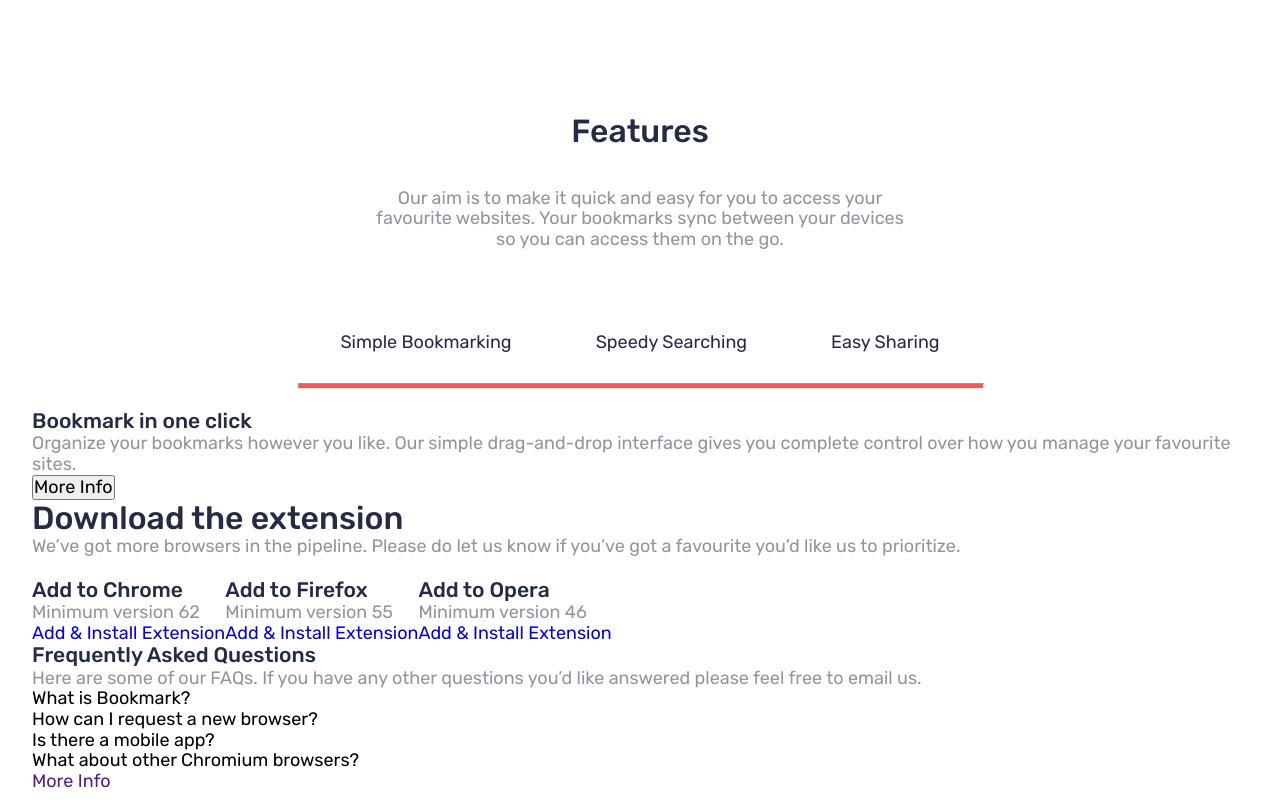
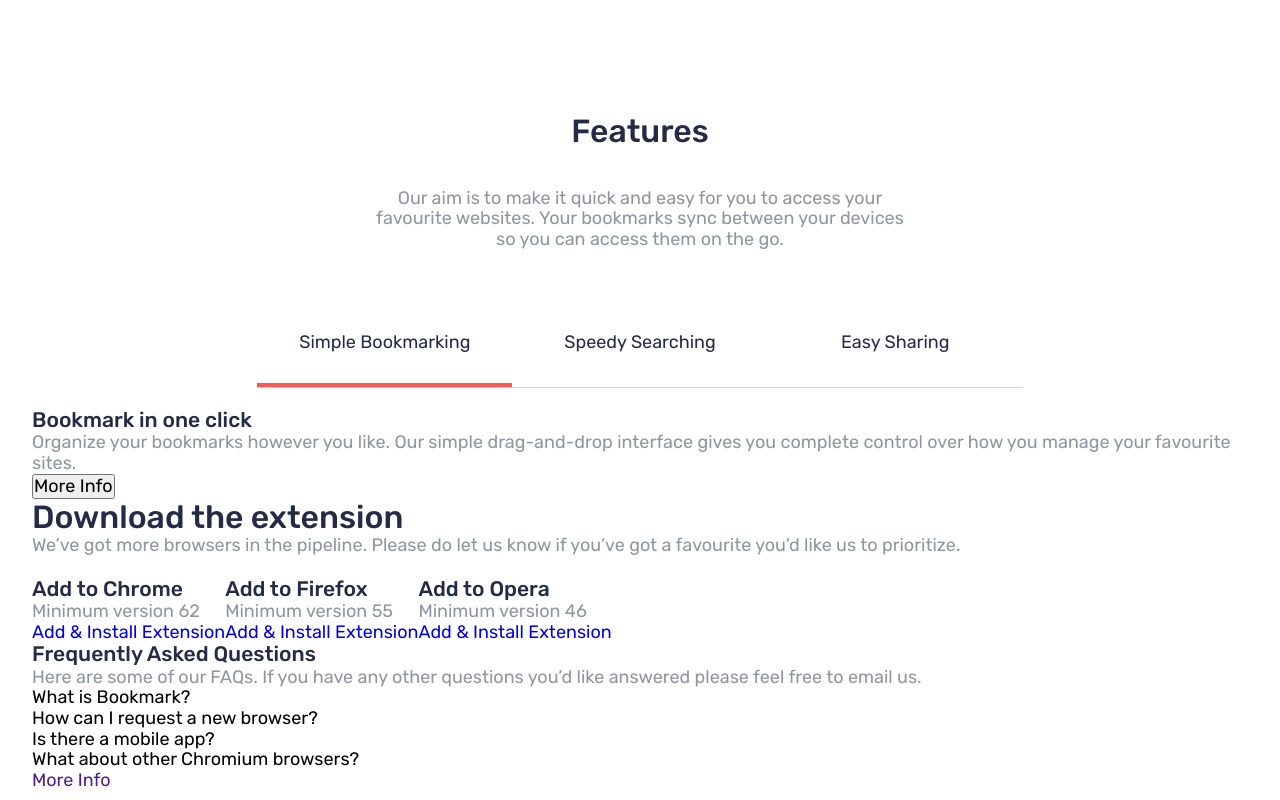
Before and after one commit to waterrDrinker/bookmark-landing-page, a React (Vite) app: page / in a window 1280 px wide. Shown: the part 686-1486 px from the top of the page. Built offline with nearby package versions, Linux system fonts and the light colour scheme.

Commit message:
Done sliding border-bottom animation.

```diff
--- a/src/components/features/Features.jsx
+++ b/src/components/features/Features.jsx
@@ -4,7 +4,7 @@ import feature from './Features.module.scss';
 
 const Features = () => {
 	const [active, setActive] = useState(0)
-	console.log(active)
+
 	return (
 		<section className='container m-auto'>
 			<div>
@@ -18,14 +18,19 @@ const Features = () => {
 				<div className={feature.bar}>
 					<div className={feature.buttons}>
 						{features.map((title, index) => (
-							<button key={title.name} onClick={() => {
+							<button
+							key={title.id}
+							className={feature[`btn-${index + 1}`]}
+							onClick={() => {
 								setActive(index);
-							}}>
+							}}
+							>
 								{title.name}
 							</button>
 						))}
+						<hr style={{marginLeft: `${active * 100}%`}} />
+						<div className={feature['sub-border']}></div>
 					</div>
-					<hr />
 				</div>
 			</div>
 			<div className="">
--- a/src/components/features/Features.module.scss
+++ b/src/components/features/Features.module.scss
@@ -20,9 +20,9 @@
 }
 
 .buttons {
-	display: flex;
-	justify-content: center;
-	// max-width: u.rem(730);
+	display: grid;
+	grid-template-columns: repeat(3, 1fr);
+	// justify-content: center;
 	margin: 0 auto;
 	button {
 		background-color: white;
@@ -32,11 +32,20 @@
 		padding: u.rem(30) u.rem(42);
 		cursor: pointer;
 	}
-}
 
 	hr {
 		height: 4px !important;
 		width: 100%;
 		background-color: var(--primary-soft-red);
+		border: none;
 		transition: all 0.3s ease-in-out;
 	}
+
+	.sub-border {
+		background-color: var(--neutral-grayish-blue);
+		opacity: 0.4;
+		width: 100%;
+		height: 1px;
+		grid-column: 1 / span 3;
+	}
+}
--- a/src/constants/index.js
+++ b/src/constants/index.js
@@ -15,16 +15,19 @@ const navLinks = [
 
 const features = [
 	{
+		id: 0,
 		name: 'Simple Bookmarking',
 		title: 'Bookmark in one click',
 		desc: 'Organize your bookmarks however you like. Our simple drag-and-drop interface gives you complete control over how you manage your favourite sites.'
 	},
 	{
+		id: 1,
 		name: 'Speedy Searching',
 		title: 'Intelligent search',
 		desc: 'Our powerful search feature will help you find saved sites in no time at all. No need to trawl through all of your bookmarks.'
 	},
 	{
+		id: 2,
 		name: 'Easy Sharing',
 		title: 'Share your bookmarks',
 		desc: 'Easily share your bookmarks and collections with others. Create a shareable link that you can send at the click of a button.'
```
Lines whose indentation alone changed are shown as unchanged.
